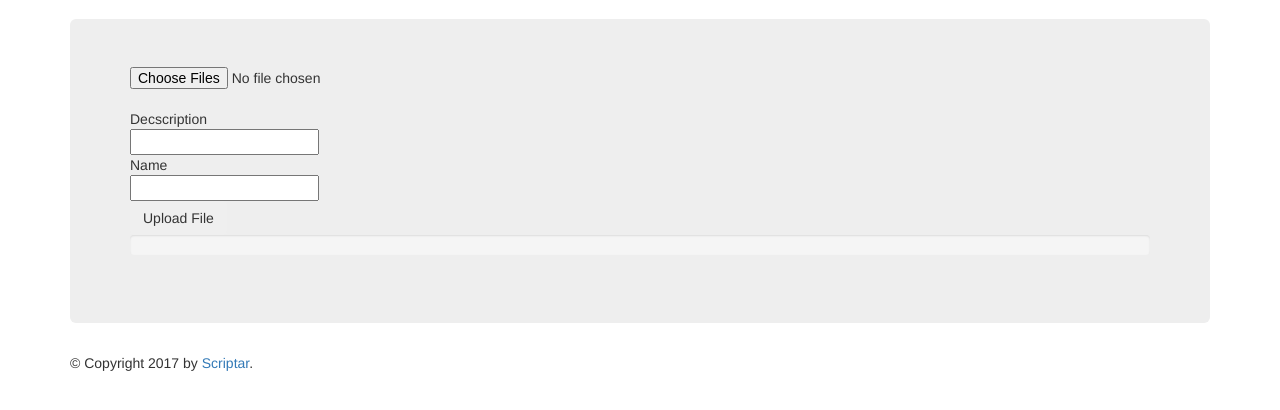
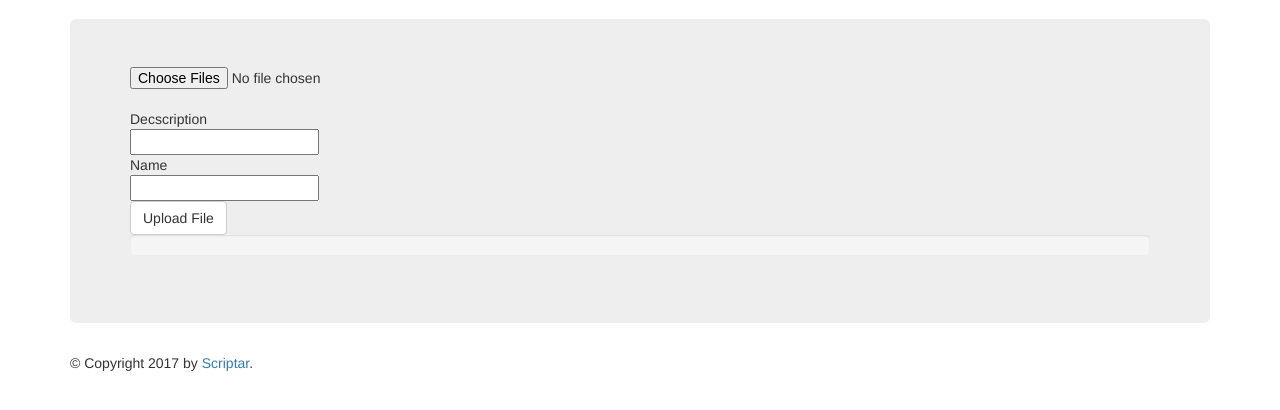
Before and after one commit to TheEdgeOfRage/scriptar, a Flask app: page /upload in a window 1280 px wide. Shown: the part 51-461 px from the top of the page. Run offline with Flask 2, Linux system fonts and the light colour scheme; the visitor is signed in with stand-in values (Sample User, id 1); some libraries are stand-ins or nearby versions.

Commit message:
[upload form] minor button fix

```diff
--- a/templates/file_upload.html
+++ b/templates/file_upload.html
@@ -12,7 +12,7 @@
 		Name<br>
 		<input id="script_name" type="text" name="script_name"><br>
 
-		<button id="submit-file-upload" class="btn" type="button">Upload File</button>
+		<button id="submit-file-upload" class="btn btn-default" type="button">Upload File</button>
 
 		<div class="progress">
 			<div class="progress-bar progress-bar-striped active" role="progressbar" aria-valuenow="0" aria-valuemin="0" aria-valuemax="100" style="width: 0%">
```
